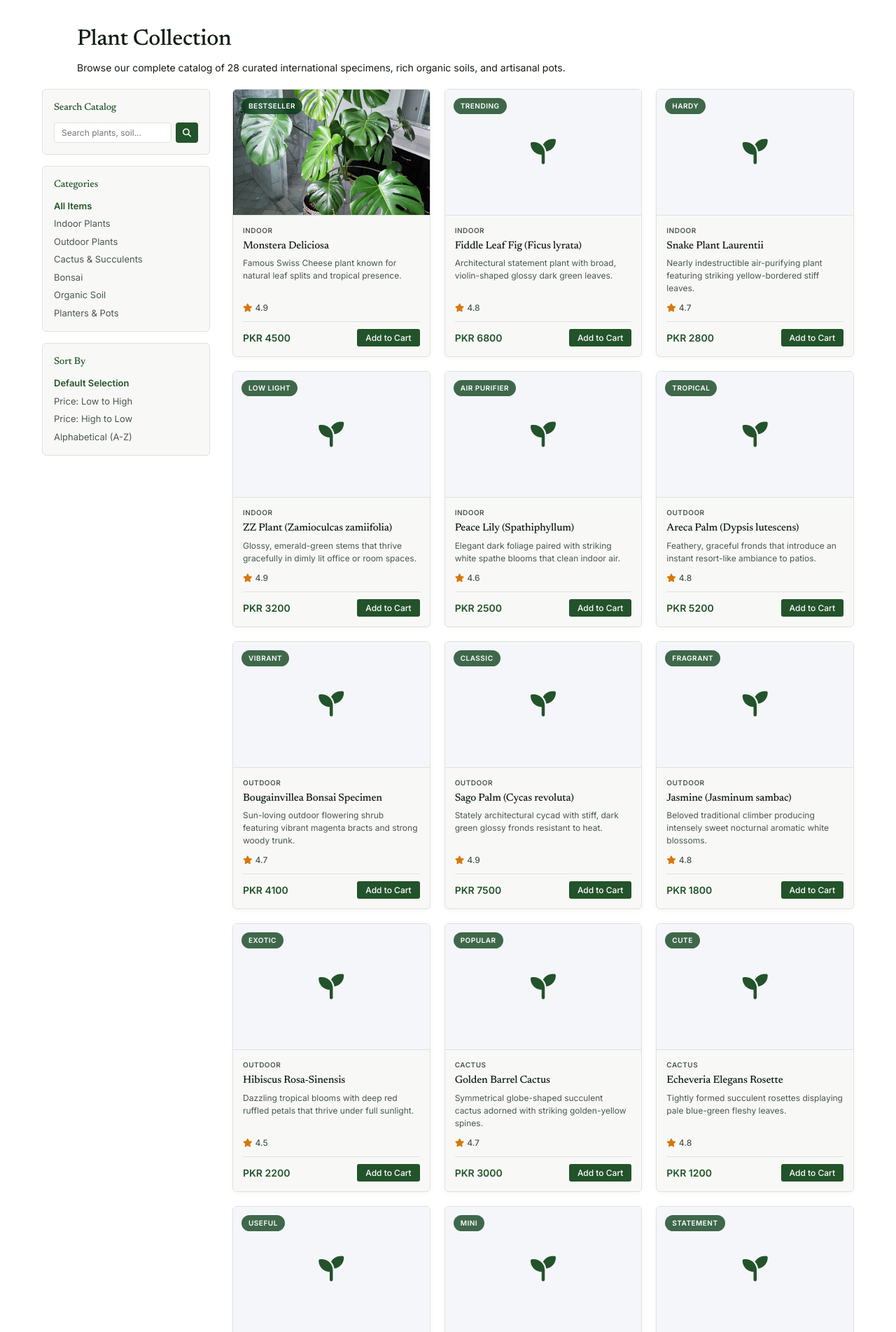
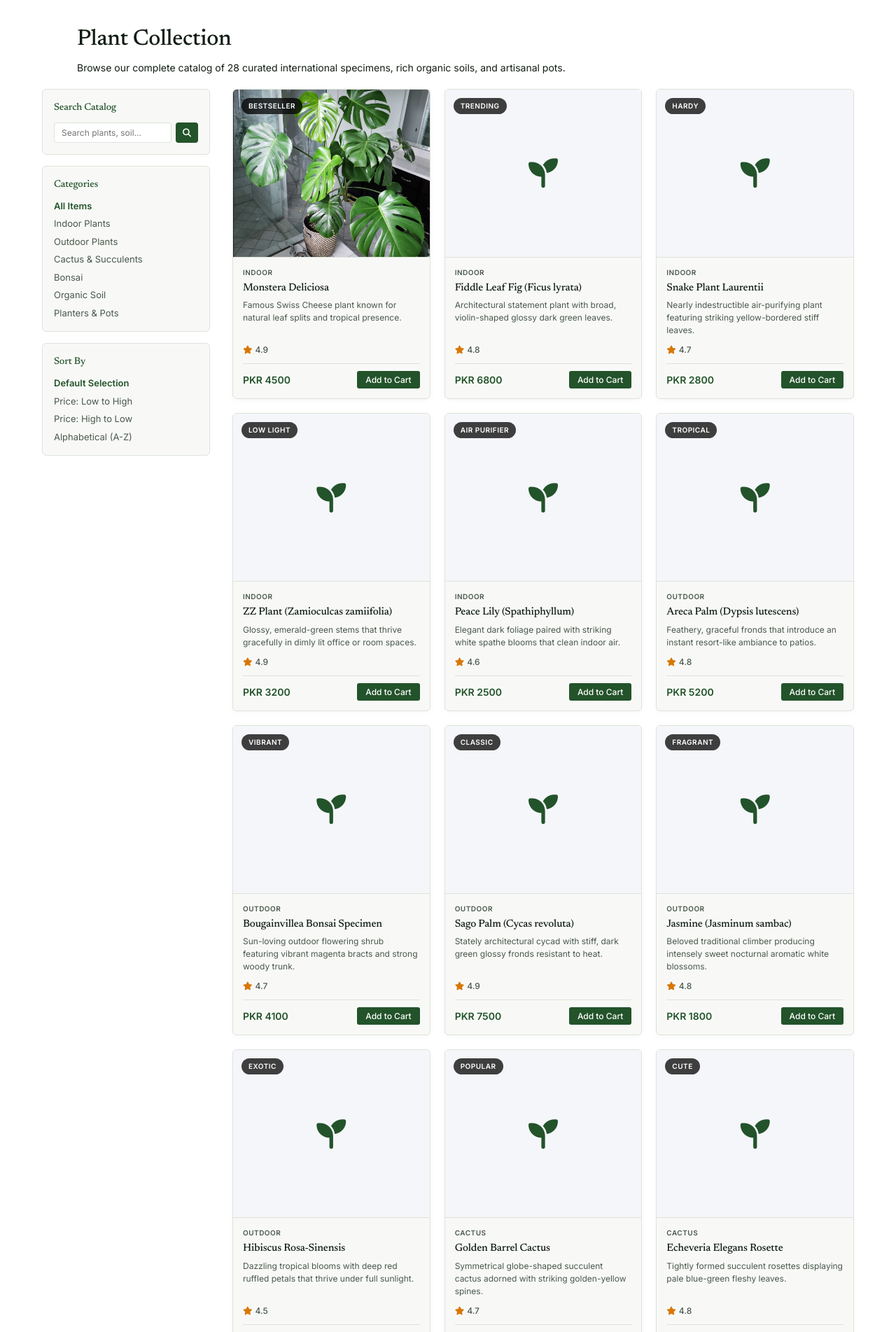
Before and after one commit to Realmaryambano/mariame-plants, a Flask app: page /shop in a window 1280 px wide. Shown: the part 75-1978 px from the top of the page at 70% size. Run offline with Flask 3, Linux system fonts and the light colour scheme.

Commit message:
Update shop.html

```diff
--- a/templates/shop.html
+++ b/templates/shop.html
@@ -50,16 +50,16 @@
         <div class="product-grid-expanded">
             {% for p in products %}
             <div class="product-card">
-                <div class="product-card-top" style="position: relative; overflow: hidden; height: 180px; background: #f5f6fa;">
+                <!-- Increased height to 240px so full plant pictures are visible -->
+                <div class="product-card-top" style="position: relative; overflow: hidden; height: 240px; background: #f5f6fa;">
                     {% if p.image %}
-                        <img src="{{ url_for('static', filename='images/' + p.image) }}" alt="{{ p.name }}" style="width: 100%; height: 100%; object-fit: cover;">
+                        <img src="{{ url_for('static', filename='images/' + p.image) }}" alt="{{ p.name }}" style="width: 100%; height: 100%; object-fit: cover; object-position: center;">
                     {% else %}
                         <div style="display: flex; align-items: center; justify-content: center; height: 100%;">
-                            <i class="fa-solid fa-seedling" style="font-size: 36px; color: var(--accent-green);"></i>
+                            <i class="fa-solid fa-seedling" style="font-size: 42px; color: var(--accent-green);"></i>
                         </div>
                     {% endif %}
-                    <!-- Floating Pill Badge Design -->
-                    <span class="item-badge" style="position: absolute; top: 12px; left: 12px; z-index: 2; background: rgba(2, 56, 16, 0.75); color: #fff; padding: 4px 10px; font-size: 10px; font-weight: 600; letter-spacing: 0.5px; border-radius: 20px; text-transform: uppercase; backdrop-filter: blur(4px);">{{ p.badge }}</span>
+                    <span class="item-badge" style="position: absolute; top: 12px; left: 12px; z-index: 2; background: rgba(0, 0, 0, 0.75); color: #fff; padding: 4px 10px; font-size: 10px; font-weight: 600; letter-spacing: 0.5px; border-radius: 20px; text-transform: uppercase; backdrop-filter: blur(4px);">{{ p.badge }}</span>
                 </div>
                 <div class="product-card-body">
                     <span class="cat-tag">{{ p.category }}</span>
```
